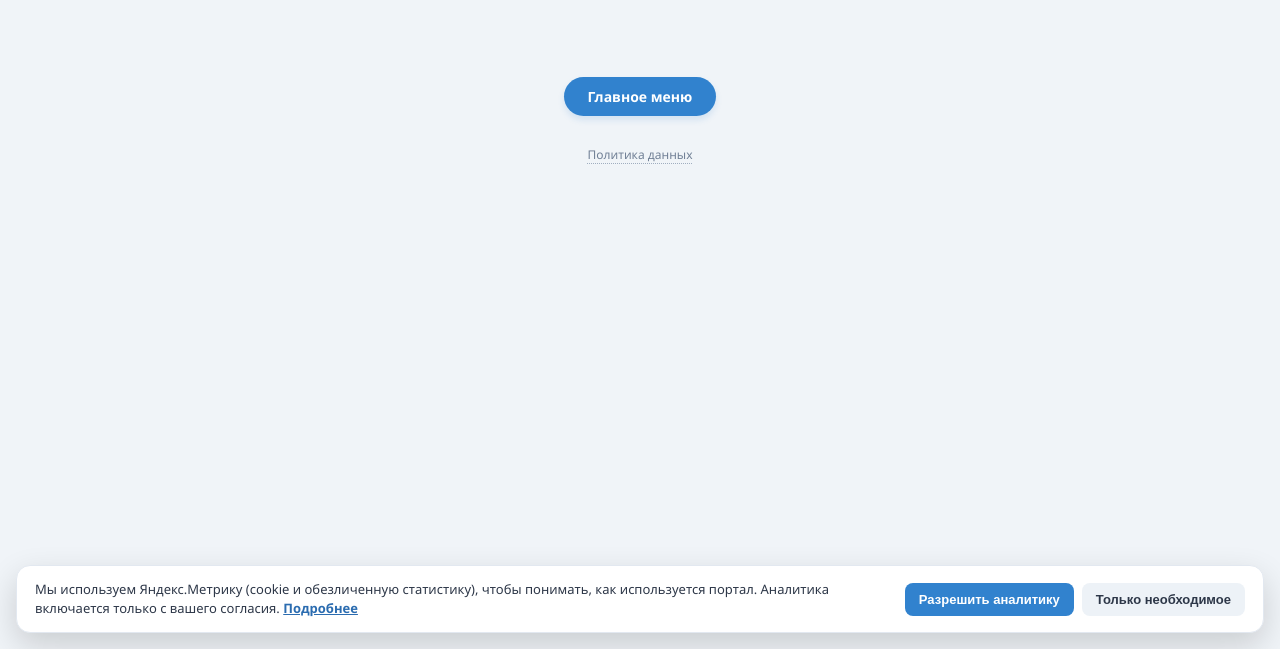
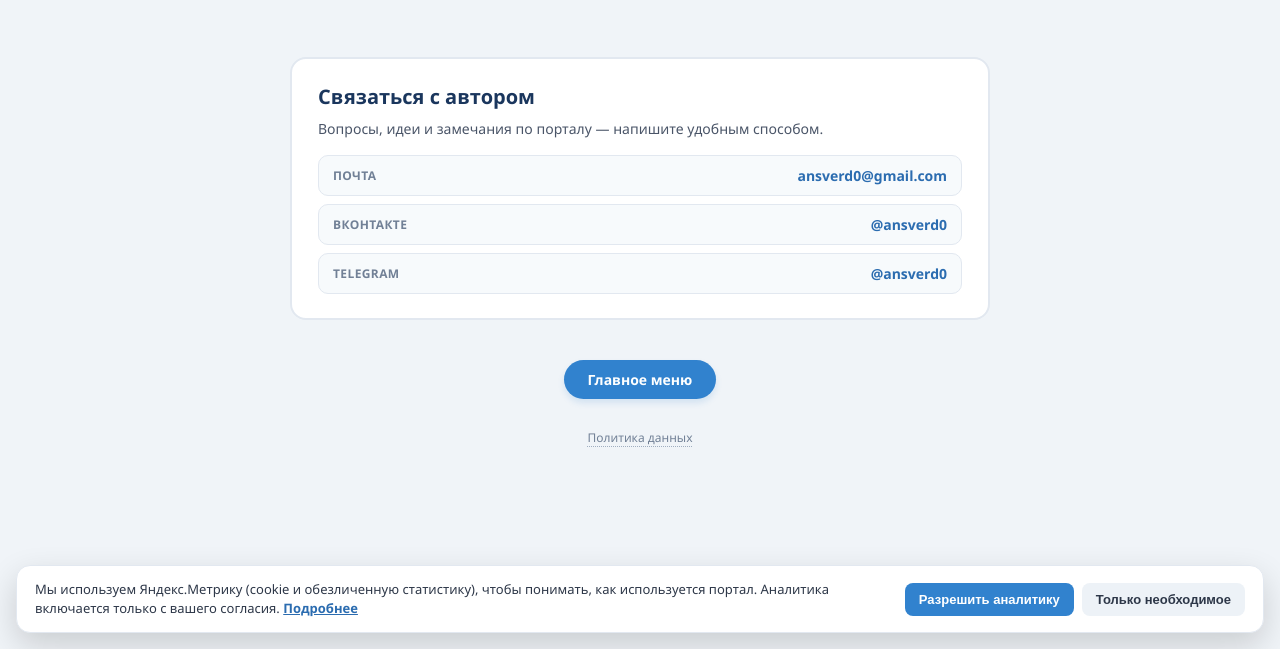
Before and after one commit to ansverd0/psychology-portal, a website: page news.html in a window 1280 px wide. Shown: the part 151-800 px from the top of the page. Drawn offline with Linux system fonts and the light colour scheme; no server answers.

Commit message:
feat(news): добавить контакты автора внизу страницы

```diff
--- a/news.html
+++ b/news.html
@@ -31,6 +31,32 @@
         <div id="news-timeline"></div>
     </main>
 
+    <!-- Контакты автора -->
+    <section class="contacts-card" aria-labelledby="contacts-title">
+        <h2 id="contacts-title">Связаться с автором</h2>
+        <p class="contacts-card__lead">Вопросы, идеи и замечания по порталу — напишите удобным способом.</p>
+        <ul class="contacts-list">
+            <li>
+                <a class="contacts-list__link" href="mailto:ansverd0@gmail.com">
+                    <span class="contacts-list__label">Почта</span>
+                    <span class="contacts-list__value">ansverd0@gmail.com</span>
+                </a>
+            </li>
+            <li>
+                <a class="contacts-list__link" href="https://vk.com/ansverd0" target="_blank" rel="noopener noreferrer">
+                    <span class="contacts-list__label">ВКонтакте</span>
+                    <span class="contacts-list__value">@ansverd0</span>
+                </a>
+            </li>
+            <li>
+                <a class="contacts-list__link" href="https://t.me/ansverd0" target="_blank" rel="noopener noreferrer">
+                    <span class="contacts-list__label">Telegram</span>
+                    <span class="contacts-list__value">@ansverd0</span>
+                </a>
+            </li>
+        </ul>
+    </section>
+
     <script src="js/supabase-config.js"></script>
 <script src="js/news-library.js"></script>
 <!-- Нижний дублирующий блок навигации -->
--- a/style.css
+++ b/style.css
@@ -1484,6 +1484,91 @@ button:hover {
     border-bottom-color: #2b6cb0;
 }
 
+/* Блок контактов внизу страницы «Что нового?» */
+.contacts-card {
+    width: 100%;
+    max-width: 700px;
+    margin: 20px auto 0;
+    padding: 24px 26px;
+    background: #ffffff;
+    border: 2px solid #e2e8f0;
+    border-radius: 16px;
+    box-sizing: border-box;
+    text-align: left;
+}
+
+.contacts-card h2 {
+    margin: 0 0 8px;
+    color: #1a365d;
+    font-size: 20px;
+}
+
+.contacts-card__lead {
+    margin: 0 0 16px;
+    color: #4a5568;
+    font-size: 14px;
+    line-height: 1.5;
+}
+
+.contacts-list {
+    list-style: none;
+    margin: 0;
+    padding: 0;
+    display: grid;
+    gap: 8px;
+}
+
+.contacts-list__link {
+    display: flex;
+    align-items: center;
+    justify-content: space-between;
+    gap: 12px;
+    padding: 10px 14px;
+    background: #f7fafc;
+    border: 1px solid #e2e8f0;
+    border-radius: 10px;
+    color: #2b6cb0;
+    text-decoration: none;
+    transition: background 0.2s ease, border-color 0.2s ease;
+}
+
+.contacts-list__link:hover {
+    background: #ebf8ff;
+    border-color: #bee3f8;
+}
+
+.contacts-list__label {
+    color: #718096;
+    font-size: 12px;
+    font-weight: 700;
+    letter-spacing: 0.4px;
+    text-transform: uppercase;
+    flex-shrink: 0;
+}
+
+.contacts-list__value {
+    font-size: 14px;
+    font-weight: 600;
+    text-align: right;
+    overflow-wrap: anywhere;
+}
+
+@media screen and (max-width: 480px) {
+    .contacts-card {
+        padding: 20px 18px;
+    }
+
+    .contacts-list__link {
+        flex-direction: column;
+        align-items: flex-start;
+        gap: 4px;
+    }
+
+    .contacts-list__value {
+        text-align: left;
+    }
+}
+
 .privacy-content {
     width: 100%;
     max-width: 900px;
--- a/sw.js
+++ b/sw.js
@@ -1,7 +1,7 @@
 // Service Worker: офлайн-первый для статики и быстрый фолбек при медленной сети.
 // Важно: при каждом релизе меняйте CACHE_NAME — это и есть инвалидация кэша.
 
-const CACHE_NAME = 'psy-hub-v14';
+const CACHE_NAME = 'psy-hub-v15';
 
 // Пути относительные: работают и в корне домена, и в подпапке (GitHub Pages).
 const ASSETS = [
```
Also changed, not shown: TECH-ROADMAP.md (+4 -3 lines), TECHCARD.md (+1 -1 lines).
